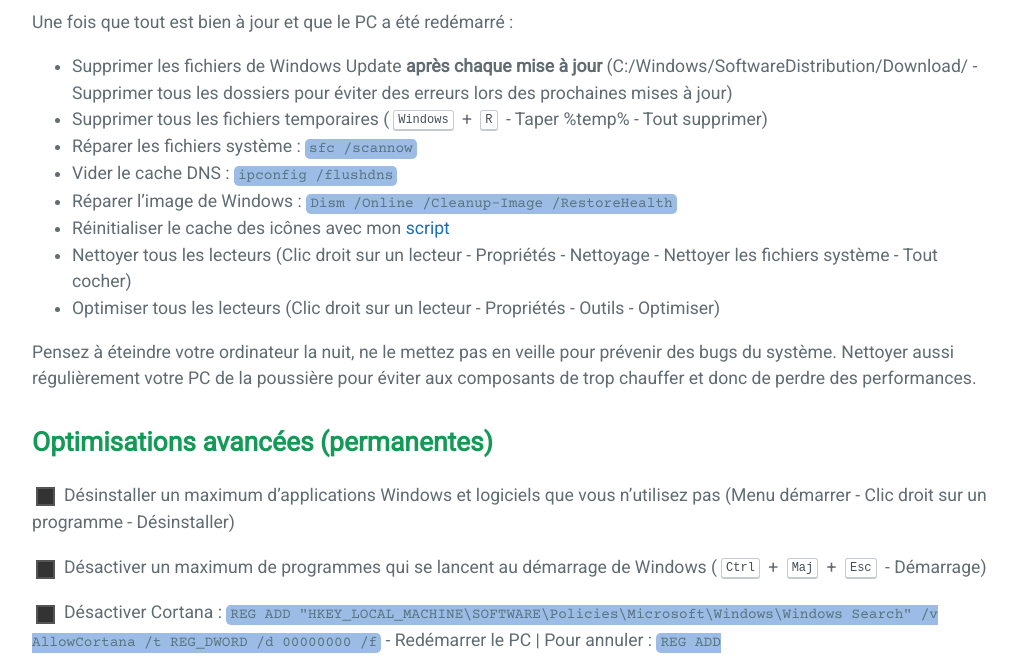
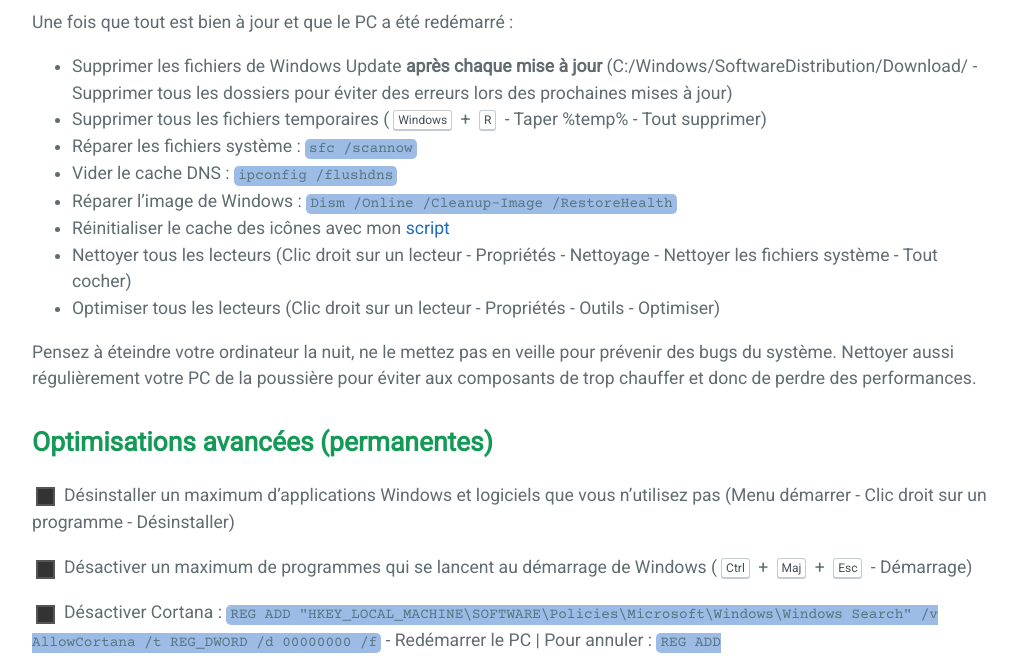
Before and after one commit to PouletEnSlip/pouletenslip.github.io, a Jekyll site: the page built from pages/opti/index.md, in a window 1280 px wide. Shown: the part 999-1658 px from the top of the page, without its empty margins (128-1149 px from the left). Built offline with Jekyll 4.4.1, drawn with Linux system fonts in a browser that asks for light colours; comment, search, counter and statistics services are not loaded.

Commit message:
Update jekyll-theme-cayman.scss

```diff
--- a/_sass/jekyll-theme-cayman.scss
+++ b/_sass/jekyll-theme-cayman.scss
@@ -40,6 +40,7 @@
 }
 
 .btn {
+  font-family: "Roboto";
   display: inline-block;
   margin-bottom: 1rem;
   color: rgba(255, 255, 255, .7);
@@ -159,6 +160,7 @@
   }
 
   kbd {
+    font-family: "Roboto";
     background: none;
     border: 1px solid #c6cbd1;
     border-bottom: 2px solid #c6cbd1;
```
